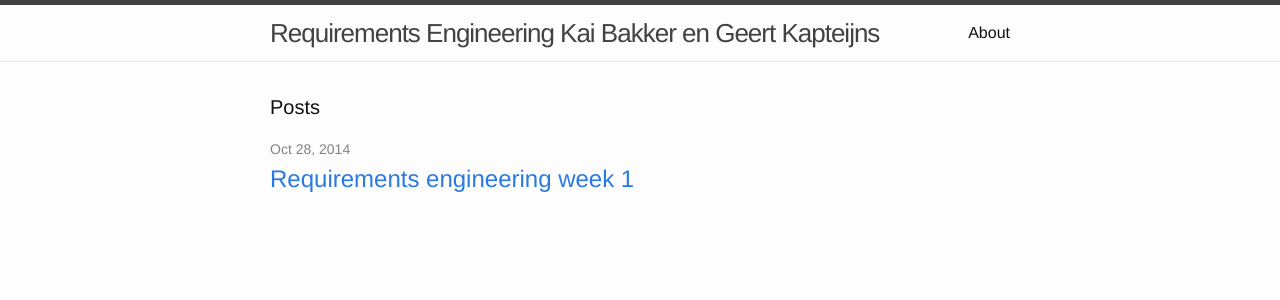
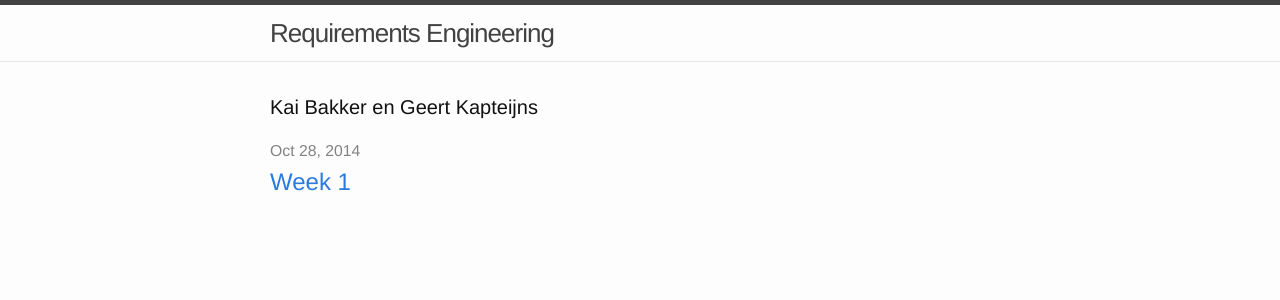
Before and after one commit to Kappie/requirements_engineering, a Jekyll site: the page built from index.html, in a window 1280 px wide. Shown: the top 300 px of the page. Built offline with Jekyll 4.4.1, drawn with Linux system fonts in a browser that asks for light colours.

Commit message:
site wat schoner

```diff
--- a/_config.yml
+++ b/_config.yml
@@ -1,9 +1,9 @@
 # Site settings
-title: Requirements Engineering Kai Bakker en Geert Kapteijns
+title: Requirements Engineering
 email: ghkapteijns@gmail.com
 description: > # this means to ignore newlines until "baseurl:"
   Requirements engineering 2014 Kai Bakker en Geert Kapteijns.
-baseurl: "/requirements_engineering/" # the subpath of your site, e.g. /blog/
+baseurl: "/requirements_engineering" # the subpath of your site, e.g. /blog/
 url: "http://kapteijns.org"
 twitter_username: jekyllrb
 github_username:  jekyll
--- a/_includes/header.html
+++ b/_includes/header.html
@@ -14,11 +14,11 @@
       </a>
 
       <div class="trigger">
-        {% for page in site.pages %}
-          {% if page.title %}
-          <a class="page-link" href="{{ page.url | prepend: site.baseurl }}">{{ page.title }}</a>
-          {% endif %}
-        {% endfor %}
+        <!--{% for page in site.pages %}-->
+          <!--{% if page.title %}-->
+          <!--<a class="page-link" href="{{ page.url | prepend: site.baseurl }}">{{ page.title }}</a>-->
+          <!--{% endif %}-->
+        <!--{% endfor %}-->
       </div>
     </nav>
 
--- a/_posts/2014-10-28-week1.md
+++ b/_posts/2014-10-28-week1.md
@@ -1,11 +1,12 @@
 ---
 layout: post
-title:  "Requirements engineering week 1"
+title:  "Week 1"
 date:   2014-10-28 14:42:56
 ---
 
 Wat hebben we geleerd?
 
-- sommige mensen voelen zich altijd ongemakkelijk. Camera helpt niet.
+- Sommige mensen voelen zich altijd ongemakkelijk. Camera helpt niet.
 - Mensen denken heel verschillend.
 - Is hoeverre is sturen goed? (Mag je eigen mening doorschemeren?)
+-
--- a/css/main.scss
+++ b/css/main.scss
@@ -7,7 +7,7 @@
 
 // Our variables
 $base-font-family: Helvetica, Arial, sans-serif;
-$base-font-size:   16px;
+$base-font-size:   18px;
 $small-font-size:  $base-font-size * 0.875;
 $base-line-height: 1.5;
 
--- a/index.html
+++ b/index.html
@@ -4,7 +4,7 @@ layout: default
 
 <div class="home">
 
-  <h1 class="page-heading">Posts</h1>
+  <h1 class="page-heading">Kai Bakker en Geert Kapteijns</h1>
 
   <ul class="post-list">
     {% for post in site.posts %}
```
